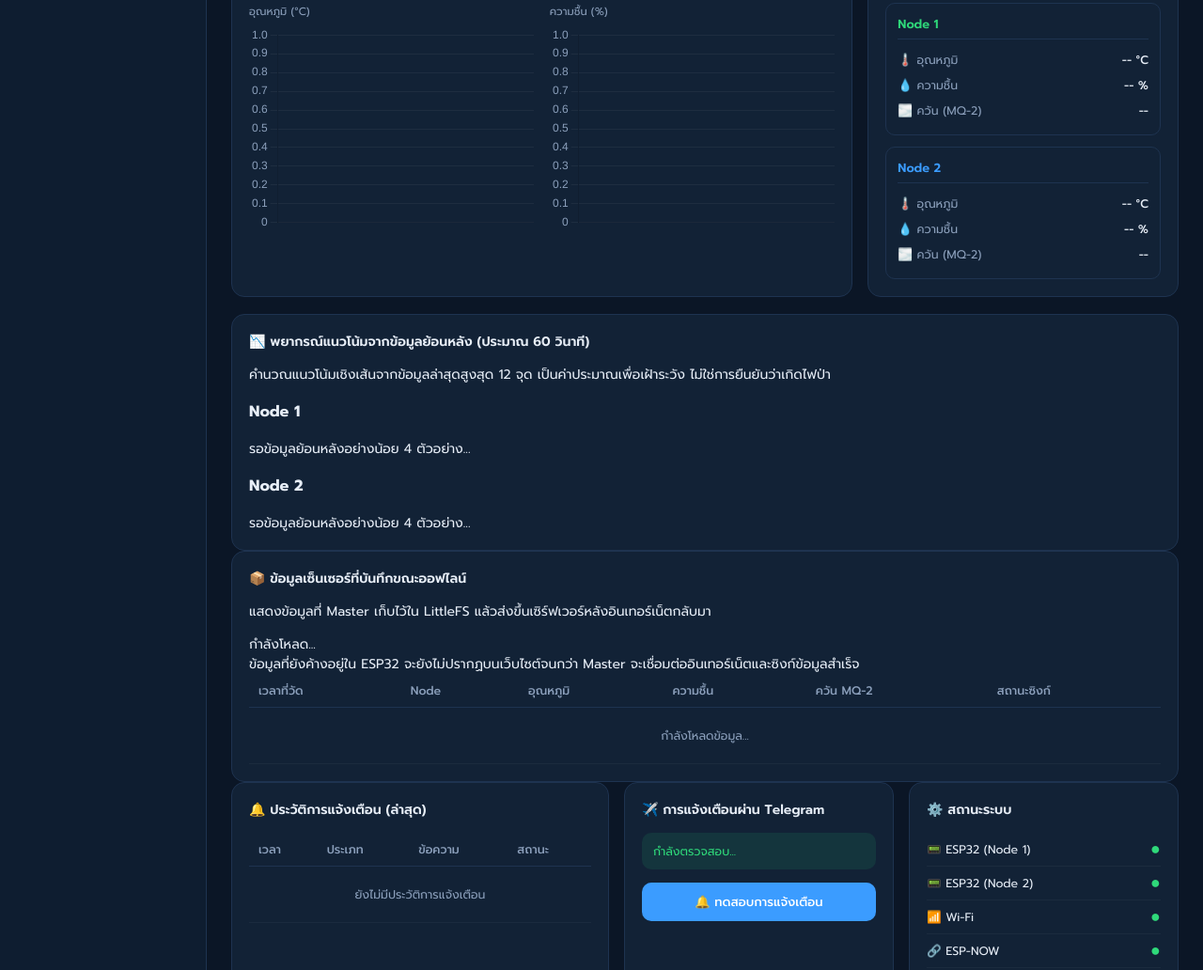
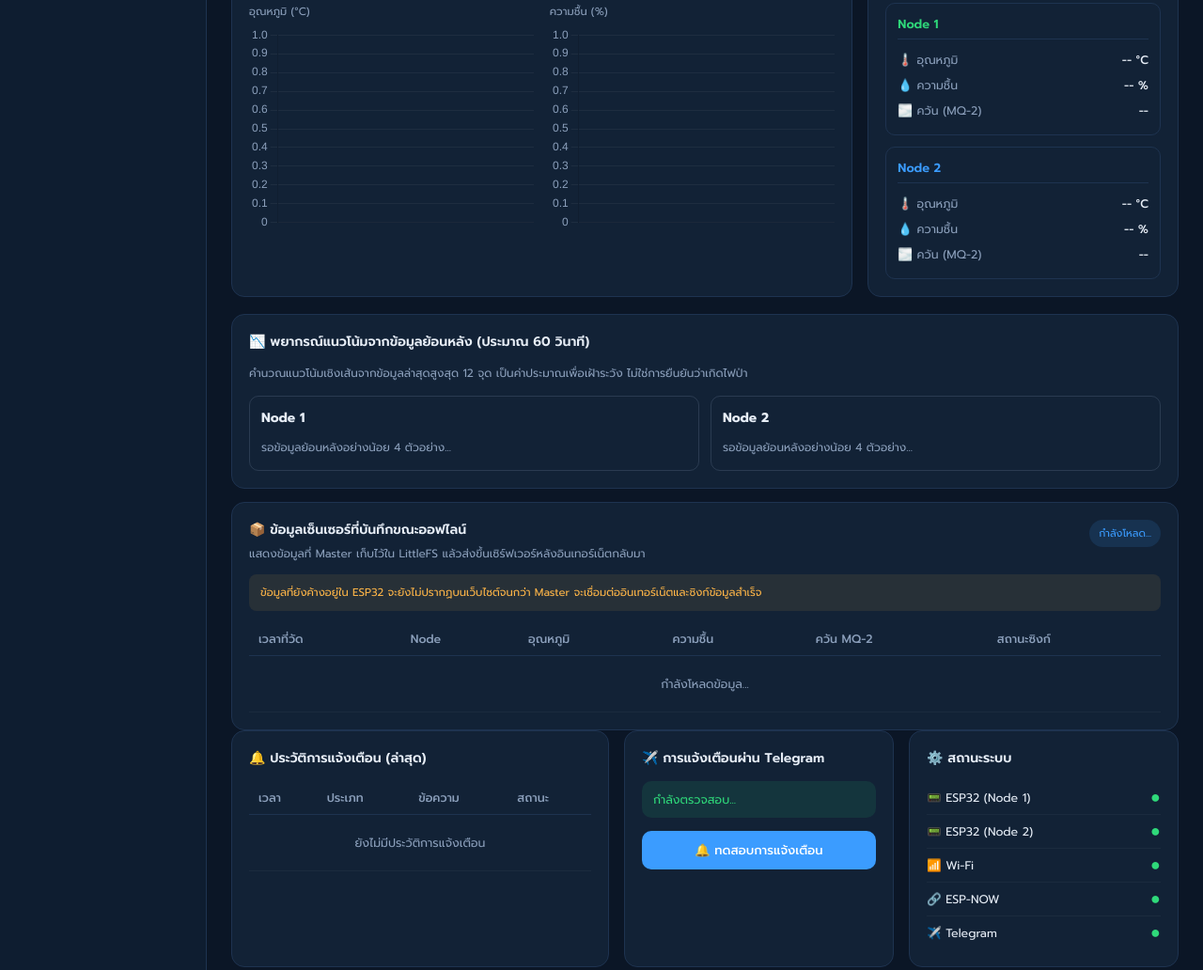
Before and after one commit to bunyakornp-byte/ForestFireDetection, a website: page public/index.html in a window 1280 px wide. Shown: the part 331-1363 px from the top of the page at 94% size. Drawn offline with nearby package versions, Linux system fonts and the light colour scheme; no server answers.

Commit message:
Update style.css

```diff
--- a/public/css/style.css
+++ b/public/css/style.css
@@ -210,3 +210,31 @@
   .app { grid-template-columns: 1fr; }
   .sidebar { display: none; }
 }
+
+
+/* Historical trend forecast */
+.grid-forecast { margin-top: 14px; }
+.forecast-card { padding: 18px; }
+.forecast-intro { color: var(--muted, #8ca0bc); font-size: 12px; margin: 6px 0 14px; line-height: 1.6; }
+.forecast-grid { display: grid; grid-template-columns: repeat(2, minmax(0, 1fr)); gap: 12px; }
+.forecast-node { border: 1px solid rgba(140,160,188,.2); border-radius: 10px; padding: 12px; min-width: 0; }
+.forecast-node h3 { margin: 0 0 10px; font-size: 14px; }
+.forecast-values { color: var(--muted, #8ca0bc); font-size: 12px; line-height: 1.9; overflow-wrap: anywhere; }
+.forecast-values .up { color: #ffb648; }
+.forecast-values .down { color: #3b9cff; }
+.forecast-values .steady { color: #2fd97a; }
+@media (max-width: 700px) { .forecast-grid { grid-template-columns: 1fr; } }
+
+
+/* ---------- Offline queue history synced from ESP32 LittleFS ---------- */
+.grid-offline-history { margin-top: 14px; }
+.offline-history-card { padding: 18px; }
+.offline-history-heading { display: flex; justify-content: space-between; align-items: flex-start; gap: 12px; margin-bottom: 12px; }
+.offline-history-heading h2 { margin: 0 0 6px; }
+.offline-history-intro { margin: 0; color: var(--text-dim); font-size: 12px; line-height: 1.6; }
+.offline-count { flex-shrink: 0; border-radius: 999px; padding: 6px 10px; background: rgba(59,156,255,.13); color: var(--blue); font-size: 11px; }
+.offline-history-note { margin-bottom: 12px; border-radius: 8px; padding: 10px 12px; background: rgba(255,182,72,.09); color: var(--amber); font-size: 11.5px; line-height: 1.6; }
+.offline-history-card table { min-width: 650px; }
+.offline-history-card .synced-badge { display: inline-block; padding: 3px 8px; border-radius: 999px; color: var(--accent-2); background: rgba(47,217,122,.12); font-size: 11px; }
+.offline-history-card .node-tag { font-weight: 600; }
+@media (max-width: 700px) { .offline-history-heading { flex-direction: column; } }
```
